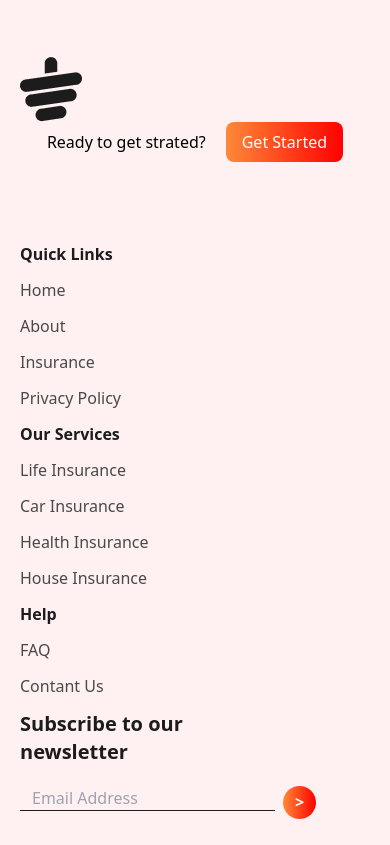
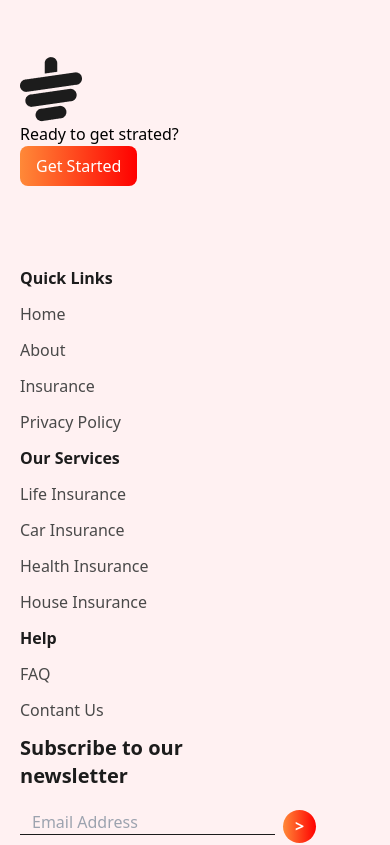
Before and after one commit to symoon007/Tea-House-Project, a plain HTML site: page index.html in a window 390 px wide. Shown: the part 6880-7725 px from the top of the page. Drawn offline with nearby package versions, Linux system fonts and the light colour scheme.

Commit message:
title changed

```diff
--- a/index.html
+++ b/index.html
@@ -4,7 +4,7 @@
     <meta charset="UTF-8" />
     <meta http-equiv="X-UA-Compatible" content="IE=edge" />
     <meta name="viewport" content="width=device-width, initial-scale=1.0" />
-    <title>Document</title>
+    <title>Tea House</title>
     <!-- font awesome -->
     <script
       src="https://kit.fontawesome.com/a44e6e0af0.js"
@@ -321,7 +321,7 @@
               <div>
                 <img src="images/cup.png" alt="" />
               </div>
-              <div class="flex items-center justify-center gap-5">
+              <div class="md:flex items-center justify-center gap-5">
                 <p>Ready to get strated?</p>
                 <button
                   class="text-white flex gap-2 items-center px-4 py-2 rounded-lg linearbg"
```
